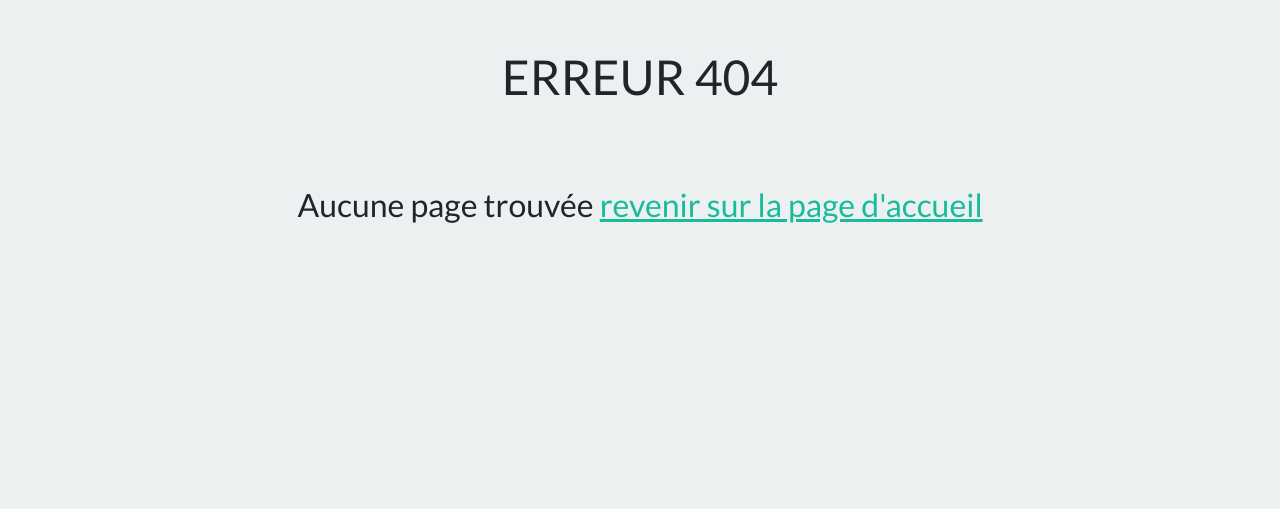
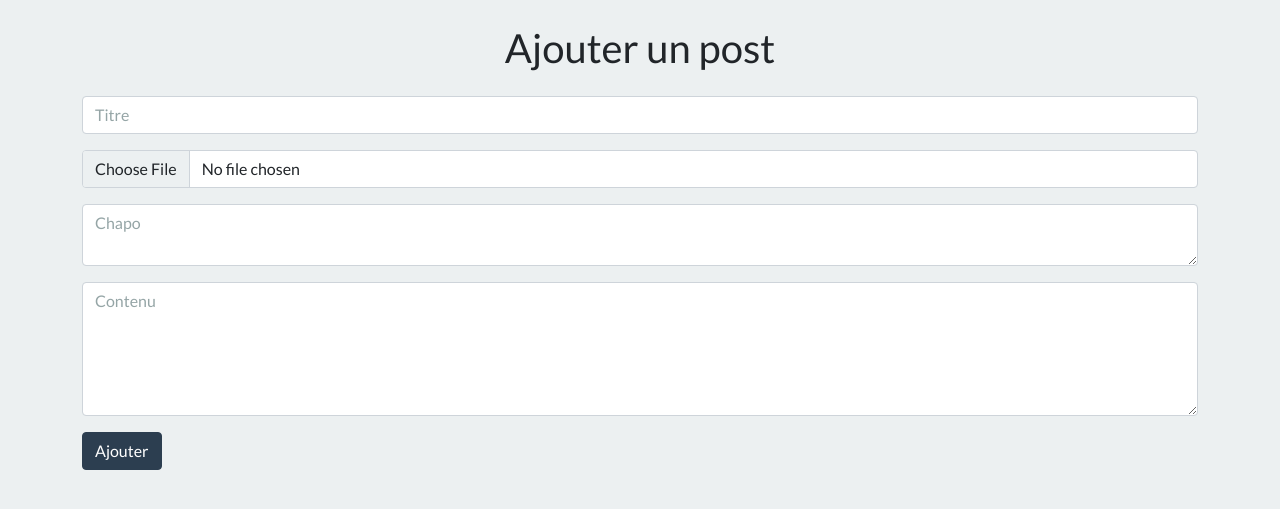
Before and after one commit to Julien-rtg/P_4, a PHP site: page /p_4/add_post in a window 1280 px wide. Shown: the part 72-581 px from the top of the page. Run offline with PHP 8.4, Linux system fonts and the light colour scheme; some libraries are stand-ins or nearby versions.

Commit message:
starting add post form

```diff
--- /dev/null
+++ b/controllers/admin/AddPostController.php
@@ -0,0 +1,77 @@
+<?php
+
+namespace Controllers\admin;
+
+use Controllers\core\MainController;
+
+class AddPostController extends MainController{
+
+    public function addPost()
+    {
+        if (!empty($_POST)) {
+            $form = $this->checkDataPostForm($_POST);
+            if (!$form['errors']) {
+
+            }
+        }
+        $this->renderAddPage();
+    }
+
+    // $this->main_view = ./views/main.html/twig and is define in MainController
+    public function renderAddPage()
+    {
+        echo $this->twig->render($this->main_view, [
+            'body' => 'twig/admin/AddPost.html.twig',
+        ]);
+    }
+
+    public function checkDataPostForm($formData)
+    {
+        $errors = [];
+        $result = [];
+        $form = [];
+        foreach ($formData as $key => $value) {
+            $value = htmlspecialchars($value);
+            if ($value) { // SI VALEUR
+                switch ($key) { // ON FAIT UN SWITCH POUR LES MSGS D'ERREURS
+                    case 'first_name':
+                        strlen($value) > 30 ? $errors[$key] = 'Votre nom est trop long' : $form[$key] = $value;
+                        break;
+                    case 'last_name':
+                        strlen($value) > 30 ? $errors[$key] = 'Votre prénom est trop long' : $form[$key] = $value;
+                        break;
+                    case 'object':
+                        strlen($value) > 255 ? $errors[$key] = 'Votre objet est trop long' : $form[$key] = $value;
+                        break;
+                    case 'message':
+                        strlen($value) > 15000 ? $errors[$key] = 'Votre message est trop long' : $form[$key] = $value;
+                        break;
+                    default:
+                        break;
+                }
+            } else { // SI PAS DE VALEURS
+                switch ($key) { // ON FAIT UN SWITCH POUR LES MSGS D'ERREURS
+                    case 'first_name':
+                        $errors[$key] = 'Veuillez renseigner votre nom';
+                        break;
+                    case 'last_name':
+                        $errors[$key] = 'Veuillez renseigner votre prénom';
+                        break;
+                    case 'email':
+                        $errors[$key] = 'Veuillez renseigner votre email';
+                        break;
+                    case 'object':
+                        $errors[$key] = 'Veuillez renseigner l\'objet du message';
+                        break;
+                    case 'message':
+                        $errors[$key] = 'Veuillez renseigner le message';
+                        break;
+                    default:
+                        break;
+                }
+            }
+        }
+        return $result[] = ['errors' => $errors, 'form' => $form];
+    }
+
+}
--- a/router/router.php
+++ b/router/router.php
@@ -8,7 +8,10 @@ use Controllers\{
     Page404Controller,
     PostController
 };
-use Controllers\admin\AdminController;
+use Controllers\admin\{
+    AdminController,
+    AddPostController
+};
 
 class Router {
 
@@ -21,6 +24,7 @@ class Router {
         $this->allBlogPosts = new AllBlogPostsController();
         $this->post = new PostController();
         $this->admin = new AdminController();
+        $this->adminAdd = new AddPostController();
     }
 
     public function routeMap(){
@@ -47,6 +51,11 @@ class Router {
             $this->admin->adminPage();
         });
 
+        // map admin add post
+        $this->router->map('GET|POST', '/p_4/add_post', function () {
+            $this->adminAdd->addPost();
+        });
+
         $match = $this->router->match();
         $this->checkMatch($match);
     }
--- a/views/elements/header.html.twig
+++ b/views/elements/header.html.twig
@@ -36,7 +36,7 @@
                         <a class="nav-link dropdown-toggle" data-bs-toggle="dropdown" href="#" role="button" aria-haspopup="true" aria-expanded="false">Administration</a>
                         <div class="dropdown-menu">
                             <a class="dropdown-item" href="/p_4/admin">Accueil</a>
-                            <a class="dropdown-item" href="#">Another action</a>
+                            <a class="dropdown-item" href="/p_4/add_post">Ajouter un post</a>
                             <a class="dropdown-item" href="#">Something else here</a>
                         </div>
                     </li>
--- /dev/null
+++ b/views/twig/admin/AddPost.html.twig
@@ -0,0 +1,20 @@
+<div class="container">
+    <h2 class="text-center mt-4 mb-4">Ajouter un post</h2>
+    <form action="" method="post">
+        <div class="form-group mb-3">
+            <input name="titre" class="form-control" type="text" placeholder="Titre">
+        </div>
+        <div class="form-group mb-3">
+            <input name="image" class="form-control" type="file" placeholder="Image">
+        </div>
+        <div class="form-group mb-3">
+            <textarea name="chapo" class="form-control" cols="130" rows="2" placeholder="Chapo"></textarea>
+        </div>
+        <div class="form-group mb-3">
+            <textarea name="commentaire" class="form-control" cols="130" rows="5" placeholder="Contenu"></textarea>
+        </div>
+        <div class="form-group mt-2 mb-4">
+            <button class="btn btn-primary" type="submit">Ajouter</button>
+        </div>
+    </form>
+</div>
--- a/views/twig/admin/Admin.html.twig
+++ b/views/twig/admin/Admin.html.twig
@@ -1,5 +1,6 @@
 <div class="container d-flex flex-column align-items-center">
 
+    <a class="btn btn-success mb-4 mt-4" href="/p_4/add_post">Ajouter un post</a>
     {% for post in posts %}
         <div class="row d-flex justify-content-center mb-4 mt-4">
             <div class="col">
```
